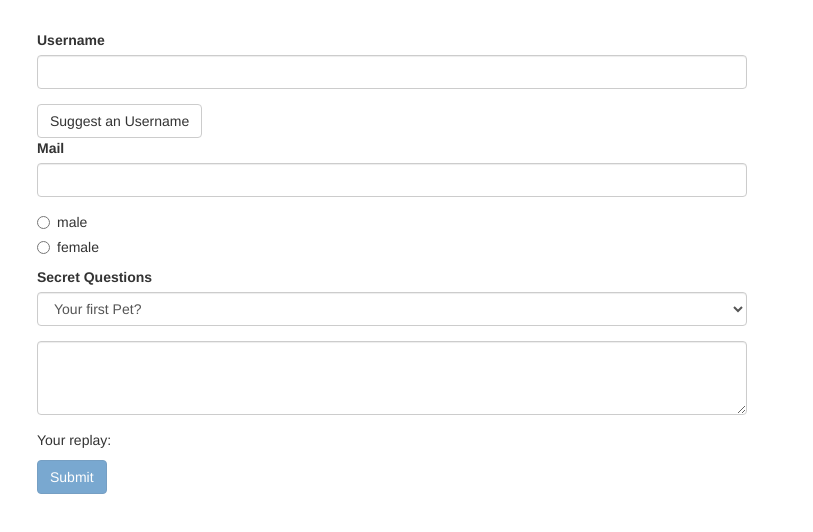
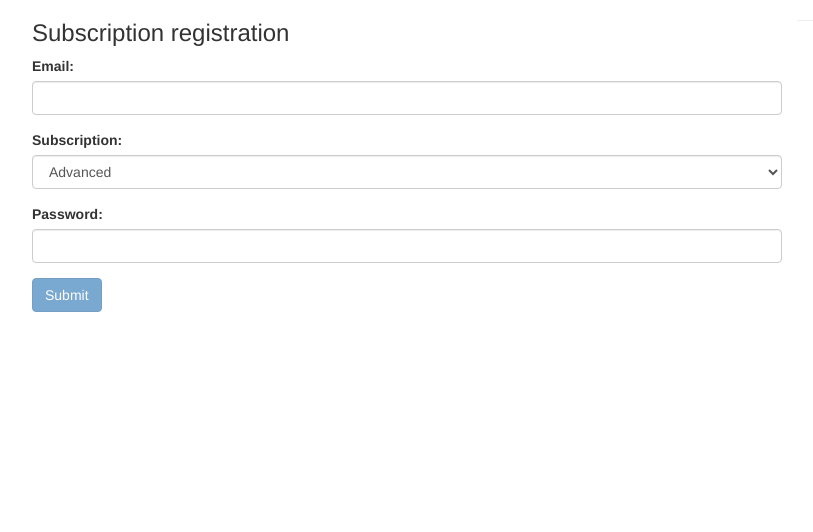
Before and after one commit to GiantVlad/angular_2_8_udemy, an Angular app: page / in a window 1280 px wide. Shown: the top 532 px of the page, without its empty margins (233-1046 px from the left). Built offline with nearby package versions, Linux system fonts and the light colour scheme.

Commit message:
section15 Assigment Forms (TD)

```diff
--- a/src/app/app.component.css
+++ b/src/app/app.component.css
@@ -1,10 +1,3 @@
-.container {
-  margin-top: 30px;
+.help-block {
+  color: #a94442;
 }
-
-input.ng-invalid.ng-touched {
-  border: solid 1px red;
-}
-.help-block {
-  color: red;
-}
--- a/src/app/app.component.html
+++ b/src/app/app.component.html
@@ -1,55 +1,68 @@
 <div class="container">
-  <div class="row col-xs-12">
+  <div class="row">
     <div class="col-xs-12 col-sm-10 col-md-8 col-sm-offset-1 col-md-offset-2">
-<!--      <form (ngSubmit)="onSubmit(f)" #f="ngForm">-->
-      <form (ngSubmit)="onSubmit()" #f="ngForm">
-        <div id="user-data" ngModelGroup="userData" #userData="ngModelGroup">
-          <div class="form-group">
-            <label for="username">Username</label>
-            <input type="text" id="username" class="form-control"
-              name="username" ngModel required>
-          </div>
-          <button class="btn btn-default" type="button" (click)="suggestUserName()">
-            Suggest an Username
-          </button>
-          <div class="form-group">
-            <label for="email">Mail</label>
-            <input type="email" id="email" class="form-control"
-                   name="email" ngModel required email #email="ngModel">
-            <span class="help-block" *ngIf="email.invalid && email.touched">enter valid value</span>
-          </div>
-        </div>
-        <p class="help-block" *ngIf="userData.invalid && userData.touched">User Data Invalid!</p>
-        <div class="radio" *ngFor="let gender of genders">
-          <label>
-            <input type="radio" ngModel required name="gender" [value]="gender">
-            {{gender}}
-          </label>
+      <h3>Subscription registration</h3>
+      <!-- Add a Form with the following Inputs (and Validators)
+           1) Mail address (should not be empty and should be an email address)
+           2) A Dropdown which allows the user to select from three different Subscriptions ("Basic", "Advanced", "Pro")
+              Set "Advanced" as Default
+           3) A Password field (should not be empty)
+           4) A Submit Button
+
+           Display a warning message if the Form is invalid AND was touched. Display a warning message below each input if it's invalid.
+
+           Upon submitting the form, you should simply print the Value of the Form to the Console.
+           Optionally, display it in your template.
+      -->
+      <form (ngSubmit)="onSubmit()" #form="ngForm">
+        <div class="form-group" [ngClass]="{'has-error': email.invalid && email.touched}">
+          <label for="email">Email:</label>
+          <input
+            type="email"
+            class="form-control"
+            ngModel required email
+            name="email"
+            id="email"
+            #email="ngModel"
+          >
+          <span class="help-block" *ngIf="email.invalid && email.touched">Enter valid email</span>
         </div>
         <div class="form-group">
-          <label for="secret">Secret Questions</label>
-          <select id="secret" class="form-control"
-                  name="secret" [ngModel]="defQuestion">
-            <option value="pet">Your first Pet?</option>
-            <option value="teacher">Your first teacher?</option>
+          <label for="subscription">Subscription:</label>
+          <select class="form-control" [ngModel]="2" name="subscription" id="subscription">
+            <option *ngFor="let subscription of subscriptions"
+                    [value]="subscription.value"
+            >
+              {{ subscription.label }}
+            </option>
           </select>
         </div>
-        <div class="form-group">
-          <textarea rows="3" name="questionAnswer" class="form-control" [(ngModel)]="answer"></textarea>
+        <div class="form-group" [ngClass]="{'has-error': password.invalid && password.touched}">
+          <label for="password">Password:</label>
+          <input
+            type="password"
+            class="form-control"
+            ngModel required #password="ngModel"
+            name="password"
+            id="password"
+          >
+          <span class="help-block" *ngIf="password.invalid && password.touched">Password is required</span>
         </div>
-        <p>Your replay: {{ answer }}</p>
-        <button class="btn btn-primary" type="submit"
-          [disabled]="f.invalid">Submit</button>
+        <button
+          class="btn btn-primary"
+          type="submit"
+          [disabled]="form.invalid"
+        >
+          Submit
+        </button>
       </form>
     </div>
-  </div>
-  <hr>
-  <div class="row col-xs-12" *ngIf="isSubmitted">
-    <h4>Your Data</h4>
-    <p>{{user.username}}</p>
-    <p>{{user.email}}</p>
-    <p>{{user.gender}}</p>
-    <p>{{user.secret}}</p>
-    <p>{{user.answer}}</p>
+    <hr>
+    <div *ngIf="isSubmitted" class="col-xs-12 col-sm-10 col-md-8 col-sm-offset-1 col-md-offset-2">
+      <h4 class="media-heading">Your data</h4>
+      <p>{{ sEmail }}</p>
+      <p>{{ subscription.label }}</p>
+      <p>{{ sPassword }}</p>
+    </div>
   </div>
 </div>
--- a/src/app/app.component.ts
+++ b/src/app/app.component.ts
@@ -1,6 +1,5 @@
-import {Component, ElementRef, ViewChild} from '@angular/core';
+import {Component, ViewChild} from '@angular/core';
 import {NgForm} from '@angular/forms';
-// import {NgForm} from '@angular/forms';
 
 @Component({
   selector: 'app-root',
@@ -8,45 +7,27 @@ import {NgForm} from '@angular/forms';
   styleUrls: ['./app.component.css']
 })
 export class AppComponent {
-  @ViewChild('f', {static: true}) signUpForm: NgForm;
-  defQuestion = 'pet';
-  answer = '';
-  genders = ['male', 'female'];
-  user = {
-    username: '',
-    email: '',
-    secret: '',
-    answer: '',
-    gender: '',
- };
+  @ViewChild('form', {static: true}) submittedForm: NgForm;
+  sEmail: string;
+  sPassword: string;
+  subscription: {value: number, label: string};
   isSubmitted = false;
- suggestUserName() {
-    const suggestedName = 'Superuser';
-    /*this.signUpForm.setValue({
-      userData: {
-        username: suggestedName,
-        email: ''
-      },
-      secret: 'pet',
-      questionAnswer: '',
-      gender: 'male'
-    });*/
-    this.signUpForm.form.patchValue({
-      userData: {
-        username: suggestedName,
-      }
+  subscriptions = [
+    {value: 1, label: 'Basic'},
+    {value: 2, label: 'Advanced'},
+    {value: 3, label: 'Pro'},
+  ];
+  onSubmit(): void {
+    this.isSubmitted = true;
+    console.log(this.submittedForm.value.email);
+    this.sEmail = this.submittedForm.value.email;
+    this.sPassword = this.submittedForm.value.password;
+    this.subscription = this.subscriptions.find(
+      el => el.value === +this.submittedForm.value.subscription
+    );
+    this.submittedForm.reset();
+    this.submittedForm.form.patchValue({
+      subscription: 2
     });
   }
-  // onSubmit(form: NgForm) {
-  //   //   console.log(form);
-  //   // }
-    onSubmit() {
-      this.user.username = this.signUpForm.value.userData.username;
-      this.user.email = this.signUpForm.value.userData.email;
-      this.user.secret = this.signUpForm.value.secret;
-      this.user.answer = this.signUpForm.value.questionAnswer;
-      this.user.gender = this.signUpForm.value.gender;
-      this.isSubmitted = true;
-      this.signUpForm.reset();
-    }
 }
```
